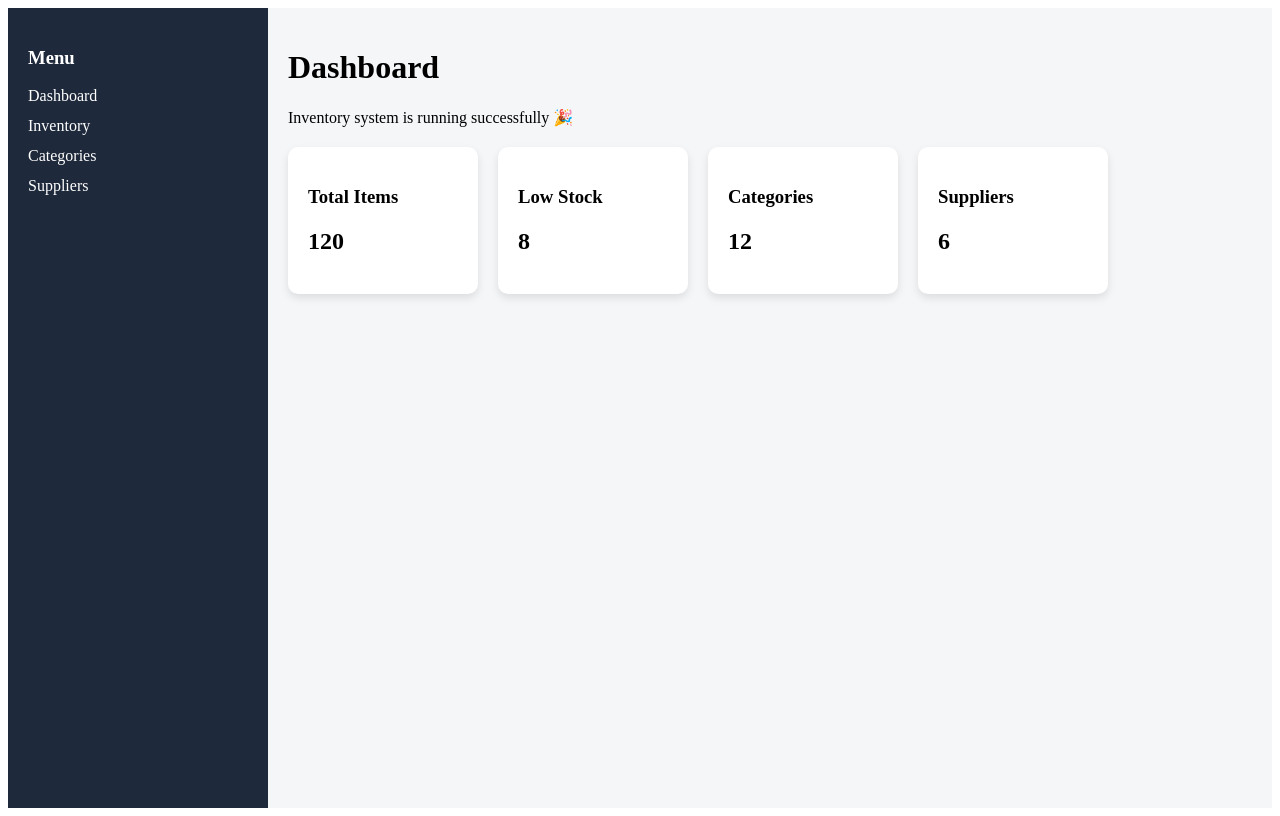
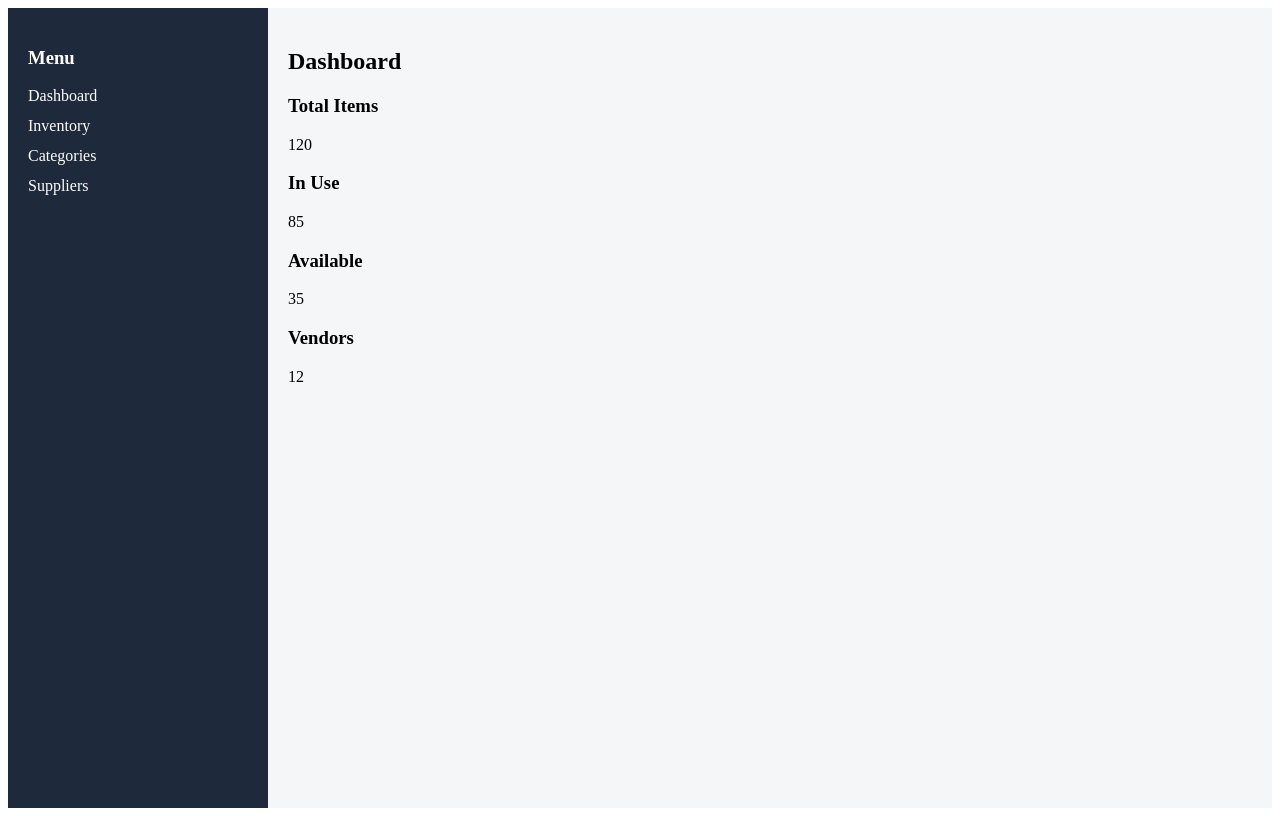
Before and after one commit to EStoreB/inventory-react-ui, a React (Vite) app: page / in a window 1280 px wide. Built offline with nearby package versions, Linux system fonts and the light colour scheme.

Commit message:
Refactor Dashboard layout and component structure
Refactor Dashboard component to use divs instead of Card components for displaying statistics.

```diff
--- a/src/pages/Dashboard.jsx
+++ b/src/pages/Dashboard.jsx
@@ -1,32 +1,31 @@
-export default function Dashboard() {
+function Dashboard() {
   return (
-    <div>
-      <h1>Dashboard</h1>
-      <p>Inventory system is running successfully 🎉</p>
+    <>
+      <h2>Dashboard</h2>
 
-      <div style={{ display: "flex", gap: "20px", marginTop: "20px" }}>
-        <Card title="Total Items" value="120" />
-        <Card title="Low Stock" value="8" />
-        <Card title="Categories" value="12" />
-        <Card title="Suppliers" value="6" />
+      <div className="cards">
+        <div className="card">
+          <h3>Total Items</h3>
+          <p>120</p>
+        </div>
+
+        <div className="card">
+          <h3>In Use</h3>
+          <p>85</p>
+        </div>
+
+        <div className="card">
+          <h3>Available</h3>
+          <p>35</p>
+        </div>
+
+        <div className="card">
+          <h3>Vendors</h3>
+          <p>12</p>
+        </div>
       </div>
-    </div>
+    </>
   );
 }
 
-function Card({ title, value }) {
-  return (
-    <div
-      style={{
-        background: "#fff",
-        padding: "20px",
-        borderRadius: "10px",
-        minWidth: "150px",
-        boxShadow: "0 4px 8px rgba(0,0,0,0.1)",
-      }}
-    >
-      <h3>{title}</h3>
-      <h2>{value}</h2>
-    </div>
-  );
-}
+export default Dashboard;
```
